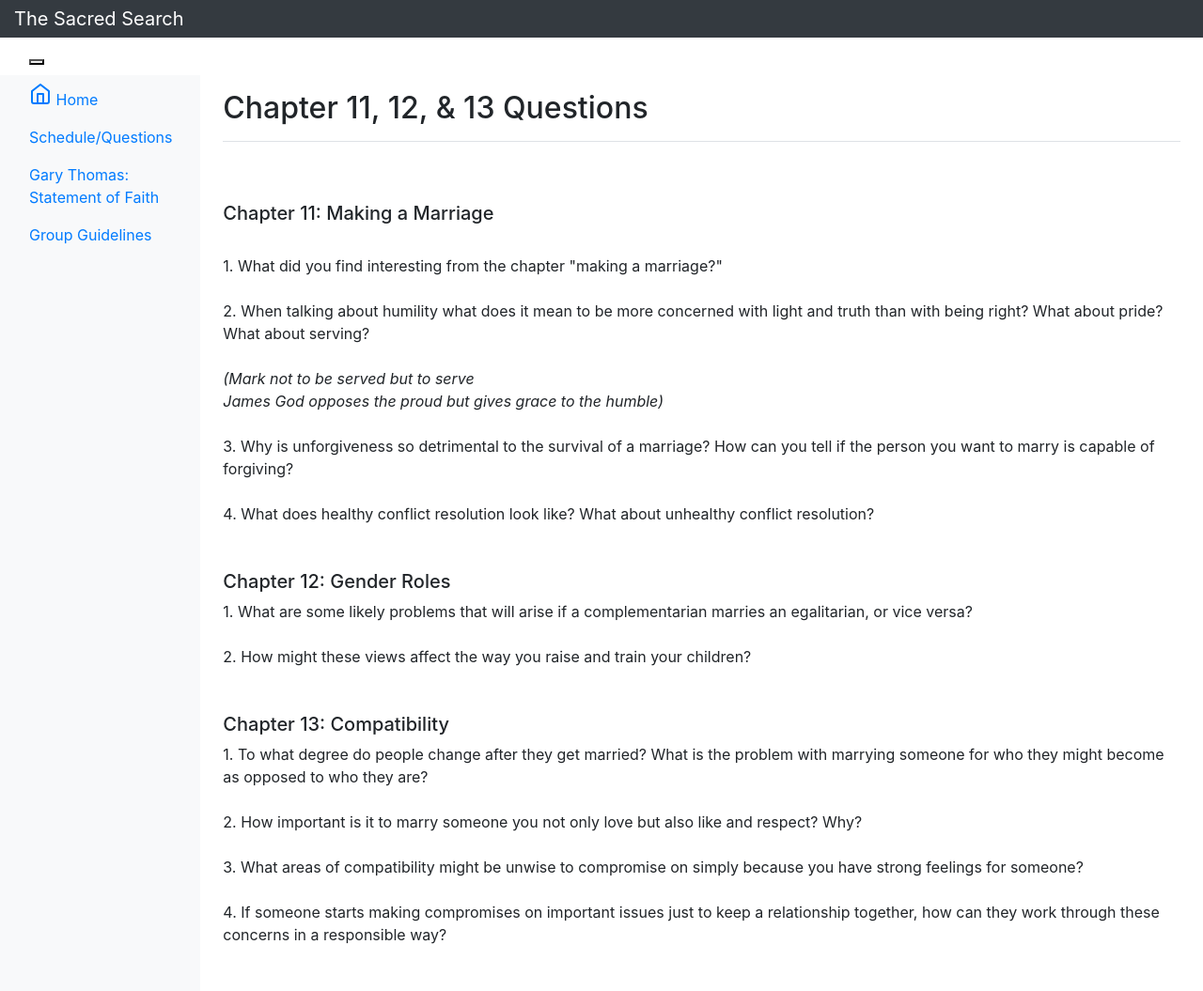
After one commit to HannahEG/sacredsearchseries, a Flask app: page /chapter11-13 in a window 1280 px wide. The commit adds this page. Shown: the whole page at 94% size. Run offline with Flask 2, Linux system fonts and the light colour scheme; some libraries are stand-ins or nearby versions.

Commit message:
group questions posted

```diff
--- a/app/SacredSearch.py
+++ b/app/SacredSearch.py
@@ -65,6 +65,11 @@ def Chapterfoureight():
 def Chapternineten():
     return render_template("chapter910.html")
 
+@app.route("/chapter11-13")
+#---- Route will return the webpage with visualizations depicting turnout based on voter competitiveness
+def Chaptereleventwelvethirteen():
+    return render_template("chapter11-13.html")
+
 @app.route("/chapter1617")
 #---- Route will return the webpage with visualizations depicting turnout based on voter competitiveness
 def Chaptersixteenseventeen():
--- /dev/null
+++ b/app/templates/chapter11-13.html
@@ -0,0 +1,138 @@
+<!DOCTYPE html>
+<html lang="en">
+<head>
+    <meta charset="utf-8">
+    <meta name="viewport" content="width=device-width, initial-scale=1, shrink-to-fit=no">
+    <meta name="description" content="">
+    <meta name="author" content="">
+
+
+    <title>TSS:Chapter 11-13</title>
+
+    <link
+        rel="stylesheet"
+        href="https://maxcdn.bootstrapcdn.com/bootstrap/4.0.0/css/bootstrap.min.css"
+        integrity="sha384-Gn5384xqQ1aoWXA+058RXPxPg6fy4IWvTNh0E263XmFcJlSAwiGgFAW/dAiS6JXm"
+        crossorigin="anonymous"
+    />
+
+
+        <!-- Custom styles for this template -->
+    <!-- <link href="css/dashboard.css" rel="stylesheet"> -->
+</head>
+
+<body>
+  <nav class="navbar navbar-dark sticky-top bg-dark flex-md-nowrap p-0">
+    <a class="navbar-brand col-sm-3 col-md-2 mr-0" href="https://sacredsearch.herokuapp.com/"> The Sacred Search</a>
+    <ul class="navbar-nav px-2">
+      <li class="nav-item text-nowrap">
+      </li>
+    </ul>
+  </nav>
+
+  <nav class="navbar navbar-inverse navbar-fixed-top">
+    <div class="container-fluid">
+      <div class="navbar-header">
+        <button type="button" class="navbar-toggle collapsed" data-toggle="collapse" data-target="#navbar" aria-expanded="false" aria-controls="navbar">
+        </button>
+      </div>
+      <div id="navbar" class="navbar-collapse collapse">
+        <ul class="nav navbar-nav navbar-right">
+          <li><a href="https://sacredsearch.herokuapp.com/">Home</a></li>
+          <li><a href="https://sacredsearch.herokuapp.com/schedule">Schedule/Questions</a></li>
+          <li><a href="https://sacredsearch.herokuapp.com/faithstatement">Gary Thomas: Faith Statement</a></li>
+          <li><a href="https://sacredsearch.herokuapp.com/guidelines">Group Guidelines</a></li>
+        </ul>
+      </div>
+    </div>
+  </nav>
+
+
+  <div class="container-fluid">
+    <div class="row">
+      <nav class="col-md-2 d-none d-md-block bg-light sidebar">
+        <div class="static">
+          <ul class="nav flex-column">
+            <li class="nav-item">
+              <a class="nav-link active" href="https://sacredsearch.herokuapp.com/">
+                <span data-feather="home"></span>
+                Home<span class="sr-only">(current)</span>
+              </a>
+            </li>
+            <li class="nav-item">
+              <a class="nav-link" href="https://sacredsearch.herokuapp.com/schedule">
+                Schedule/Questions
+              </a>
+            </li>
+            <li class="nav-item">
+              <a class="nav-link" href="https://sacredsearch.herokuapp.com/faithstatement">
+                Gary Thomas: Statement of Faith
+              </a>
+            </li>
+            <li class="nav-item">
+              <a class="nav-link" href="https://sacredsearch.herokuapp.com/guidelines">
+                Group Guidelines
+              </a>
+            </li>
+          </ul>
+        </div>
+      </nav>
+
+
+        <main role="main" class="col-md-9 ml-sm-auto col-lg-10 pt-3 px-4">
+            <div class="d-flex justify-content-between flex-wrap flex-md-nowrap align-items-center pb-2 mb-3 border-bottom">
+              <h1 class="h2">Chapter 11, 12, & 13 Questions</h1><br>
+            </div>
+            <div>
+
+              <br><br>
+              <div><h5>Chapter 11: Making a Marriage</h5>
+
+              <br>  1. What did you find interesting from the chapter "making a marriage?"
+
+              <br><br>2. When talking about humility what does it mean to be more concerned with light and truth than with being right? What about pride? What about serving?
+
+              <br><br> <i>(Mark not to be served but to serve
+
+                <br> James God opposes the proud but gives grace to the humble)</i>
+
+                <br><br>3. Why is unforgiveness so detrimental to the survival of a marriage? How can you tell if the person you want to marry is capable of forgiving?
+                <br><br>4. What does healthy conflict resolution look like? What about unhealthy conflict resolution?
+                <br><br><br>
+                <h5>Chapter 12: Gender Roles</h5>
+
+                1. What are some likely problems that will arise if a complementarian marries an egalitarian, or vice versa?
+                <br><br> 2. How might these views affect the way you raise and train your children?
+                <br><br><br>
+                <h5>Chapter 13: Compatibility</h5>
+
+                1. To what degree do people change after they get married? What is the problem with marrying someone for who they might become as opposed to who they are?
+                <br><br>2. How important is it to marry someone you not only love but also like and respect? Why?
+
+                <br><br>3. What areas of compatibility might be unwise to compromise on simply because you have strong feelings for someone?
+
+                <br><br>4. If someone starts making compromises on important issues just to keep a relationship together, how can they work through these concerns in a responsible way?
+
+                <br><br><br>
+            </div>
+
+
+
+
+
+
+    <!-- Placed at the end of the document so the pages load faster -->
+    <script src="https://code.jquery.com/jquery-3.2.1.slim.min.js" integrity="sha384-KJ3o2DKtIkvYIK3UENzmM7KCkRr/rE9/Qpg6aAZGJwFDMVNA/GpGFF93hXpG5KkN" crossorigin="anonymous"></script>
+    <script>window.jQuery || document.write('<script src="../app/js/jquery-slim.min.js"><\/script>')</script>
+    <script src="https://cdnjs.cloudflare.com/ajax/libs/popper.js/1.12.9/umd/popper.min.js" integrity="sha384-ApNbgh9B+Y1QKtv3Rn7W3mgPxhU9K/ScQsAP7hUibX39j7fakFPskvXusvfa0b4Q" crossorigin="anonymous"></script>
+    <script src="https://maxcdn.bootstrapcdn.com/bootstrap/4.0.0/js/bootstrap.min.js" integrity="sha384-JZR6Spejh4U02d8jOt6vLEHfe/JQGiRRSQQxSfFWpi1MquVdAyjUar5+76PVCmYl" crossorigin="anonymous"></script>
+
+    <!-- Icons -->
+    <script src="https://unpkg.com/feather-icons/dist/feather.min.js"></script>
+    <script>
+      feather.replace()
+    </script>
+
+
+
+</html>
--- a/app/templates/schedule.html
+++ b/app/templates/schedule.html
@@ -123,11 +123,11 @@
                     <td class="cell-YdCX"><time>April 29, 2021</time></td></tr><tr id="1e4a6d77-a369-45d9-9296-6fe05212494d"><td class="cell-title">
                       <a href="https://sacredsearch.herokuapp.com/chapter1617">17 Why You Won&#x27;t Know Your Wife Until She Turns Thirty Five</a></td>
                     <td class="cell-YdCX"><time>April 29, 2021</time></td></tr><tr id="25b31556-8e1e-4f73-bbdf-5bb7615b77af"><td class="cell-title">
-                      <a href=" ">11 Making a Marriage</a></td>
+                      <a href="https://sacredsearch.herokuapp.com/chapter11-13">11 Making a Marriage</a></td>
                     <td class="cell-YdCX"><time>May 7, 2021</time></td></tr><tr id="9e3bed51-4fff-4d75-918c-2e0335814c9a"><td class="cell-title">
-                      <a href=" ">12 Something You Must Agree About</a></td>
+                      <a href="https://sacredsearch.herokuapp.com/chapter11-13">12 Something You Must Agree About</a></td>
                     <td class="cell-YdCX"><time>May 7, 2021</time></td></tr><tr id="6a40f65e-57f3-4dbe-98be-44c3c3531086"><td class="cell-title">
-                      <a href=" ">13 You&#x27;re looking for a Complement, Not a Clone</a></td>
+                      <a href="https://sacredsearch.herokuapp.com/chapter11-13">13 You&#x27;re looking for a Complement, Not a Clone</a></td>
                     <td class="cell-YdCX"><time>May 7, 2021</time></td></tr><tr id="991193a6-fc61-44eb-94a4-2d5101de4d3a"><td class="cell-title">
                       <a href=" ">14 What You Don&#x27;t Know Really Can Hurt You</a></td>
                     <td class="cell-YdCX"><time>May 14, 2021</time></td></tr><tr id="0b7c440f-f8b3-45f3-8bf9-2a6911ec511f"><td class="cell-title">
```
